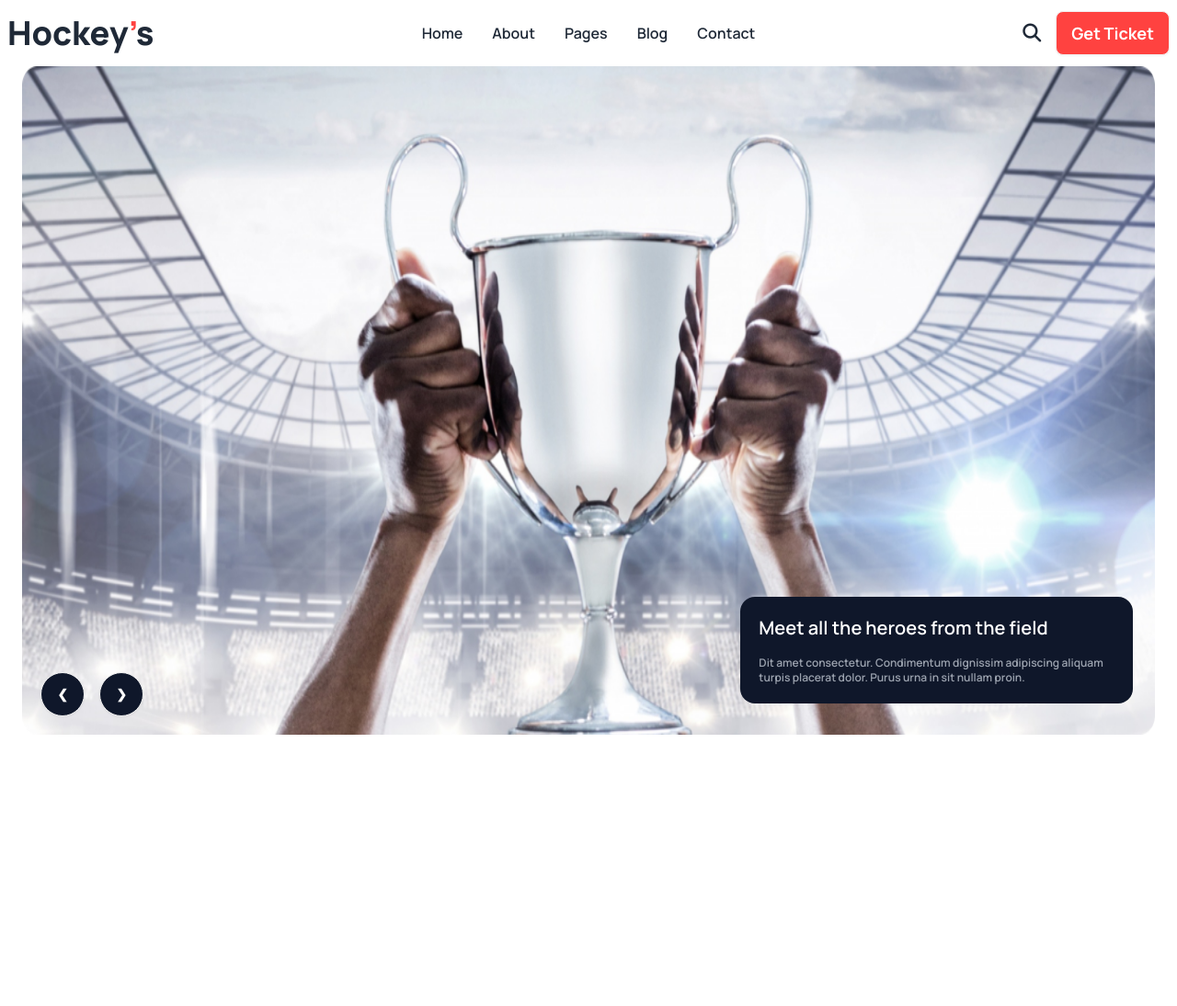
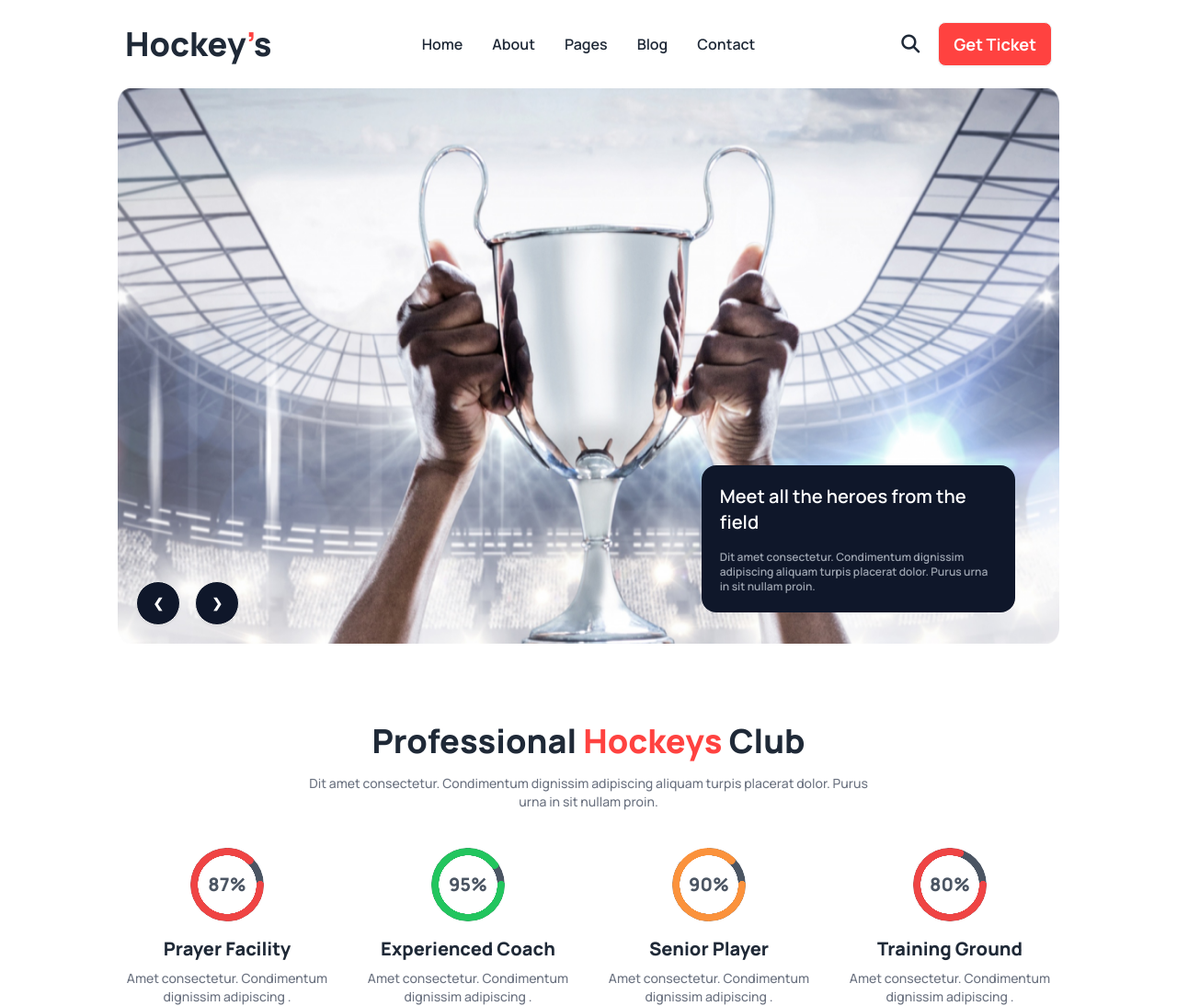
Before and after one commit to nahidn228/Hockeys, a plain HTML site: page index.html in a window 1280 px wide. Shown: the whole page at 92% size. Before the commit the page ends 805 px from the top, so only its background shows below. Drawn offline with nearby package versions, Linux system fonts and the light colour scheme.

Commit message:
Professional Hockeys Club done

```diff
--- a/index.html
+++ b/index.html
@@ -46,8 +46,9 @@
     </style>
   </head>
   <body class="font-manrope">
-    <header class="container mx-auto">
-      <div class="navbar bg-base-100">
+    <header class="w-11/12 md:max-w-screen-lg mx-auto mb-20">
+      <!-- Nav Bar -->
+      <div class="navbar bg-base-100 py-5">
         <div class="navbar-start">
           <div class="dropdown">
             <div tabindex="0" role="button" class="btn btn-ghost lg:hidden">
@@ -77,7 +78,7 @@
               <li><a class="hover:text-red-500">Contact</a></li>
             </ul>
           </div>
-          <a class="text-2xl md:text-4xl font-extrabold"
+          <a class="text-xl md:text-4xl font-extrabold"
             >Hockey<span class="text-main-btn-color">’</span>s</a
           >
         </div>
@@ -90,18 +91,18 @@
             <li><a class="hover:text-red-500">Contact</a></li>
           </ul>
         </div>
-        <div class="navbar-end">
-          <a href="#" class="bg-white p-2 mr-2 text-xl"
+        <div class="navbar-end flex gap-3">
+          <a href="#" class="bg-white hidden md:flex p-2 text-xl"
             ><i class="fa-solid fa-magnifying-glass"></i
           ></a>
           <a
-            class="btn bg-main-btn-color text-white text-base md:text-lg font-bold"
+            class="btn bg-main-btn-color text-white text-sm md:text-lg font-bold"
             >Get Ticket</a
           >
         </div>
       </div>
       <!-- banner section -->
-      <div class="relative px-6">
+      <div class="relative">
         <div class="carousel w-full">
           <div id="slide1" class="carousel-item relative w-full">
             <img src="./Images/1.png" class="w-full" />
@@ -171,7 +172,124 @@
         </div>
       </div>
     </header>
-    <main></main>
+    <main>
+      <!-- Professional Hockeys Club section -->
+      <section class="w-11/12 md:max-w-screen-lg mx-auto">
+        <!-- Professional Hockeys text -->
+        <div class="text-center w-3/5 mx-auto space-y-4 pb-10">
+          <h2 class="text-3xl md:text-4xl font-extrabold">
+            Professional <span class="text-main-btn-color">Hockeys</span> Club
+          </h2>
+          <p class="text-gray-500 font-medium text-sm">
+            Dit amet consectetur. Condimentum dignissim adipiscing aliquam
+            turpis placerat dolor. Purus urna in sit nullam proin.
+          </p>
+        </div>
+        <!-- Professional Hockeys grid -->
+        <div class="grid grid-cols-1 md:grid-cols-2 lg:grid-cols-4 gap-6">
+          <!-- grid - 1 -->
+          <div class="flex flex-col items-center justify-center gap-4 w-2/3 md:w-full mx-auto">
+            <!-- radial progress -->
+            <div class="relative">
+              <div
+                class="absolute top-0 left-0 radial-progress text-gray-600 font-black text-xl"
+                style="--value: 100"
+                role="progressbar"
+              >
+                87%
+              </div>
+              <div
+                class="radial-progress text-red-500 rotate-90"
+                style="--value: 87"
+                role="progressbar"
+              ></div>
+            </div>
+            <!-- grid text -->
+            <div class="text-center space-y-2">
+              <h3 class="text-xl font-extrabold">Prayer Facility</h3>
+              <p class="text-gray-500 font-medium text-sm">
+                Amet consectetur. Condimentum dignissim adipiscing .
+              </p>
+            </div>
+          </div>
+          <!-- grid - 2 -->
+          <div class="flex flex-col items-center justify-center gap-4 w-2/3 md:w-full mx-auto">
+            <!-- radial progress -->
+            <div class="relative">
+              <div
+                class="absolute top-0 left-0 radial-progress text-gray-600 font-black text-xl"
+                style="--value: 100"
+                role="progressbar"
+              >
+                95%
+              </div>
+              <div
+                class="radial-progress text-green-500 rotate-90"
+                style="--value: 90"
+                role="progressbar"
+              ></div>
+            </div>
+            <!-- grid text -->
+            <div class="text-center space-y-2">
+              <h3 class="text-xl font-extrabold">Experienced Coach</h3>
+              <p class="text-gray-500 font-medium text-sm">
+                Amet consectetur. Condimentum dignissim adipiscing .
+              </p>
+            </div>
+          </div>
+          <!-- grid - 3 -->
+          <div class="flex flex-col items-center justify-center gap-4 w-2/3 md:w-full mx-auto">
+            <!-- radial progress -->
+            <div class="relative">
+              <div
+                class="absolute top-0 left-0 radial-progress text-gray-600 font-black text-xl"
+                style="--value: 85"
+                role="progressbar"
+              >
+                90%
+              </div>
+              <div
+                class="radial-progress text-orange-400 rotate-90"
+                style="--value: 87"
+                role="progressbar"
+              ></div>
+            </div>
+            <!-- grid text -->
+            <div class="text-center space-y-2">
+              <h3 class="text-xl font-extrabold">Senior Player</h3>
+              <p class="text-gray-500 font-medium text-sm">
+                Amet consectetur. Condimentum dignissim adipiscing .
+              </p>
+            </div>
+          </div>
+          <!-- grid - 4 -->
+          <div class="flex flex-col items-center justify-center gap-4 w-2/3 md:w-full mx-auto">
+            <!-- radial progress -->
+            <div class="relative">
+              <div
+                class="absolute top-0 left-0 radial-progress text-gray-600 font-black text-xl"
+                style="--value: 100"
+                role="progressbar"
+              >
+                80%
+              </div>
+              <div
+                class="radial-progress text-red-500 rotate-90"
+                style="--value: 80"
+                role="progressbar"
+              ></div>
+            </div>
+            <!-- grid text -->
+            <div class="text-center space-y-2">
+              <h3 class="text-xl font-extrabold">Training Ground</h3>
+              <p class="text-gray-500 font-medium text-sm">
+                Amet consectetur. Condimentum dignissim adipiscing .
+              </p>
+            </div>
+          </div>
+        </div>
+      </section>
+    </main>
     <footer></footer>
   </body>
 </html>
```
